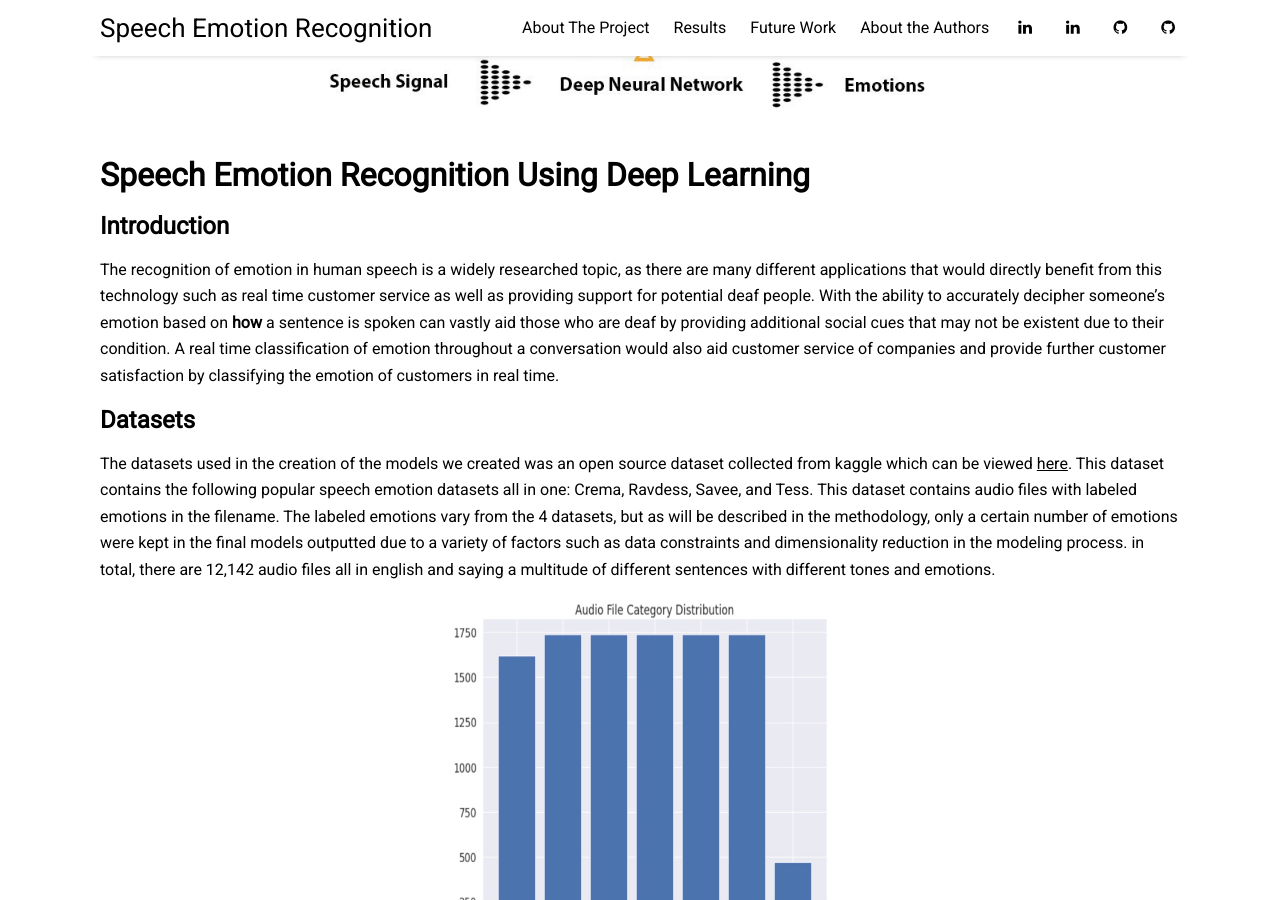
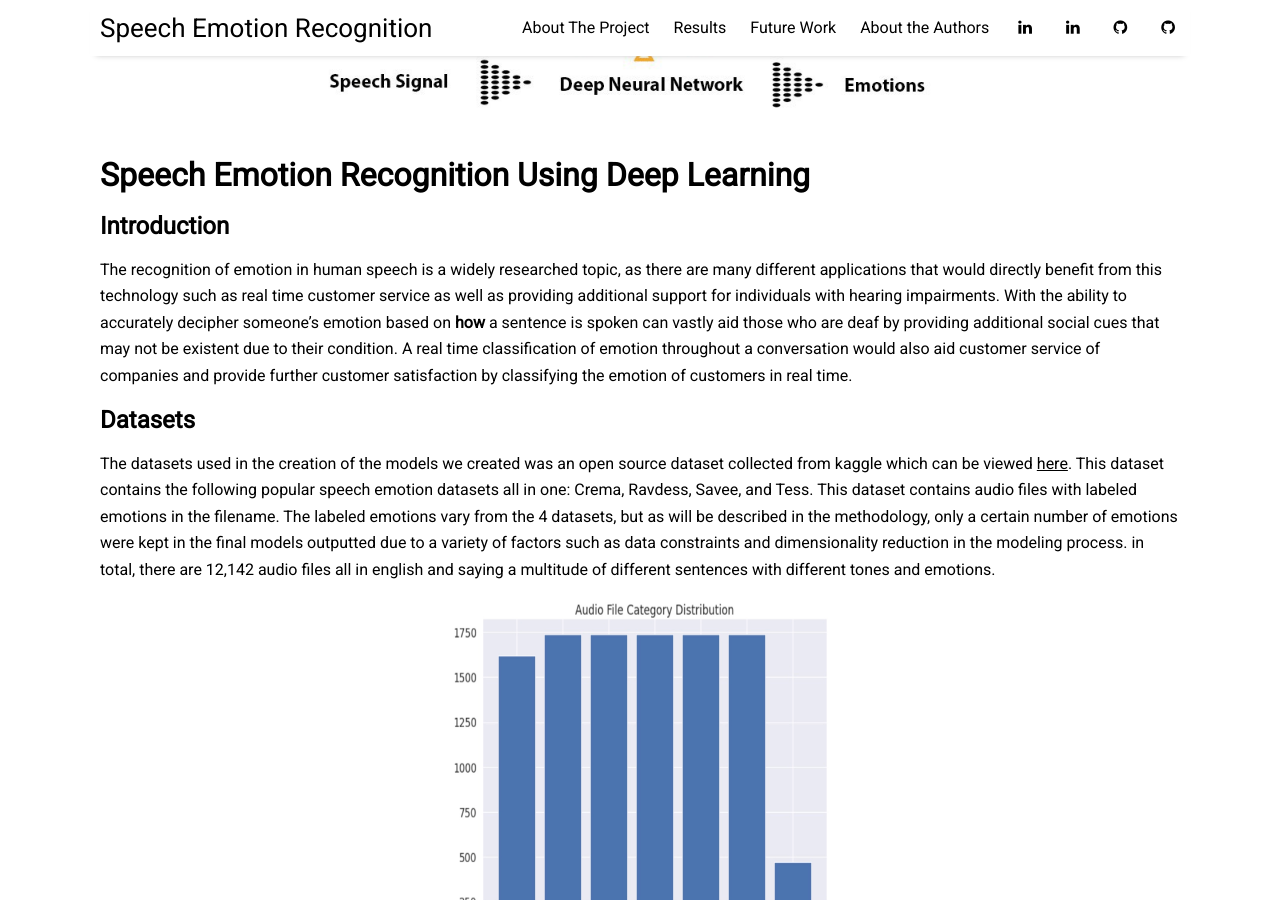
Before and after one commit to kelvinm10/SER_Website, a Jekyll site: the page built from _posts/2022-04-02-about-the-project.md, in a window 1280 px wide and 900 px high, scrolled down 336 px. Built offline with Jekyll 4.4.1, drawn with Linux system fonts in a browser that asks for light colours; nearby versions of some CDN libraries.

Commit message:
Update 2022-04-02-about-the-project.md

```diff
--- a/_posts/2022-04-02-about-the-project.md
+++ b/_posts/2022-04-02-about-the-project.md
@@ -10,8 +10,7 @@ image: serImage.jpg
 ## Introduction
 
 The recognition of emotion in human speech is a widely researched topic, as there are many different applications
-that would directly benefit from this technology such as real time customer service as well as providing support for potential
-deaf people. With the ability to accurately decipher someone's emotion based on <b>how</b> a sentence is spoken can vastly
+that would directly benefit from this technology such as real time customer service as well as providing additional support for individuals with hearing impairments. With the ability to accurately decipher someone's emotion based on <b>how</b> a sentence is spoken can vastly
 aid those who are deaf by providing additional social cues that may not be existent due to their condition. A real time
 classification of emotion throughout a conversation would also aid customer service of companies and provide further customer
 satisfaction by classifying the emotion of customers in real time.
```
